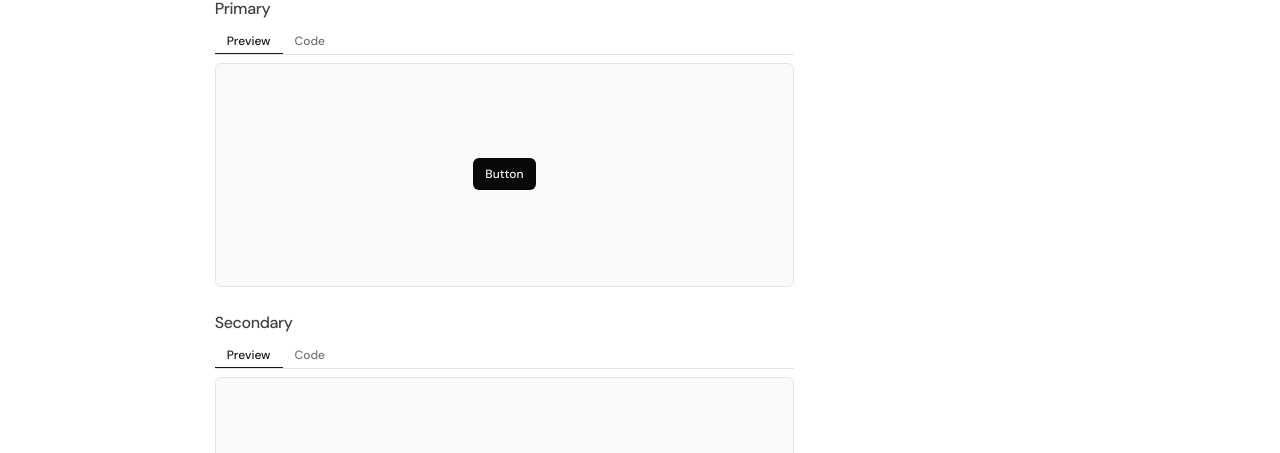
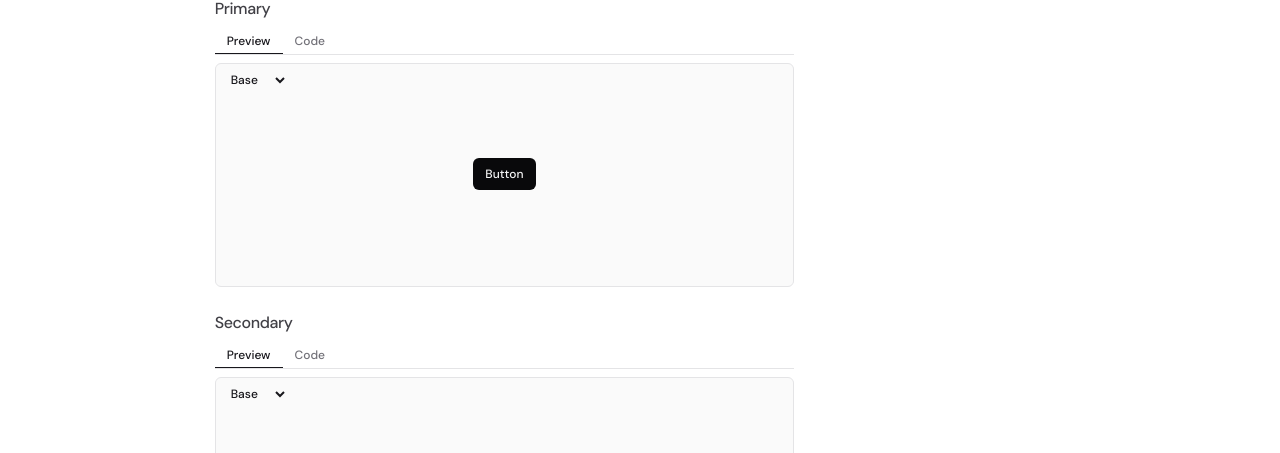
Before and after one commit to joshewah/simple-ui, a React (Vite) app: page /docs/components/button in a window 1280 px wide. Shown: the part 239-692 px from the top of the page. Built offline with nearby package versions, Linux system fonts and the light colour scheme.

Commit message:
Fixed commit with dynamic styles

```diff
--- a/src/components/ButtonComponentDetailsPreview.tsx
+++ b/src/components/ButtonComponentDetailsPreview.tsx
@@ -18,6 +18,9 @@ const createExample = (
   variant?: Variants,
   style?: Styles,
 ): Example => {
+  const getOptions = <T extends string>(...args: T[]): T[] => args;
+  const options = getOptions<Styles>('base', 'snug')
+
   const codeString = `<Button${variant ? ` variant="${variant}"` : ''}${style ? ` style="${style}"` : ''}>Button</Button>`
   const previewComponent = (
     <Button variant={variant} style={style}>
@@ -28,7 +31,7 @@ const createExample = (
   return {
     name,
     previews: {
-      component: <ComponentPreview preview={previewComponent} />,
+      component: <ComponentPreview preview={previewComponent} options={options} />,
       code: <CodePreview code={codeString} />,
     },
   }
--- a/src/components/ComponentPreview.tsx
+++ b/src/components/ComponentPreview.tsx
@@ -1,27 +1,39 @@
-import React from 'react'
+import React, { useState } from 'react'
+import { capitalize } from '../utils/capitalize'
 
 type ComponentPreviewProps = {
   preview: React.ReactNode
-  options?: {
-    style: Array<string>
-  }
+  options?: Array<string>
 }
 
-const ComponentPreview = ({
-  preview: component,
-  options,
-}: ComponentPreviewProps) => {
+const ComponentPreview = ({ preview, options }: ComponentPreviewProps) => {
+  const [component, setComponent] = useState(preview)
+
+  const handleChange = (e: React.FormEvent<HTMLSelectElement>) => {
+    const selectedStyle = e.currentTarget.value
+
+    if (component) {
+      const updatedComponent = React.cloneElement(preview, {
+        style: selectedStyle,
+      })
+      setComponent(updatedComponent)
+    }
+  }
   return (
     // TODO - Add a way to toggle between styles
     <>
       {options && (
-        <select className="absolute left-3 top-2 bg-background-card text-xs">
-          <option value="styles">Styles</option>
-          {options.style.map((style, index) => (
-            <option key={index} value={style}>
-              {style}
-            </option>
-          ))}
+        <select
+          className="absolute left-3 top-2 bg-transparent text-xs font-medium outline-white focus-visible:outline-offset-2"
+          onChange={(e) => handleChange(e)}
+        >
+          <optgroup label="Styles">
+            {options.map((style, index) => (
+              <option key={index} value={style}>
+                {capitalize(style)}
+              </option>
+            ))}
+          </optgroup>
         </select>
       )}
       <div className="grid aspect-video place-items-center rounded-md bg-background-card">
```
